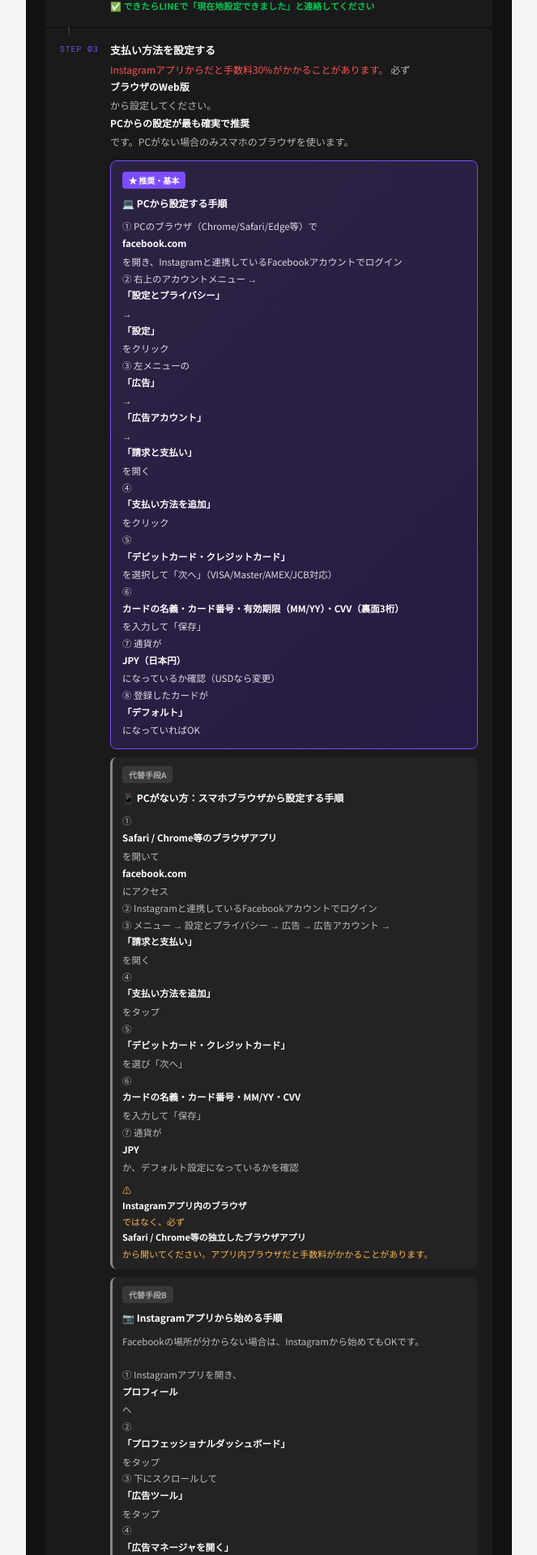
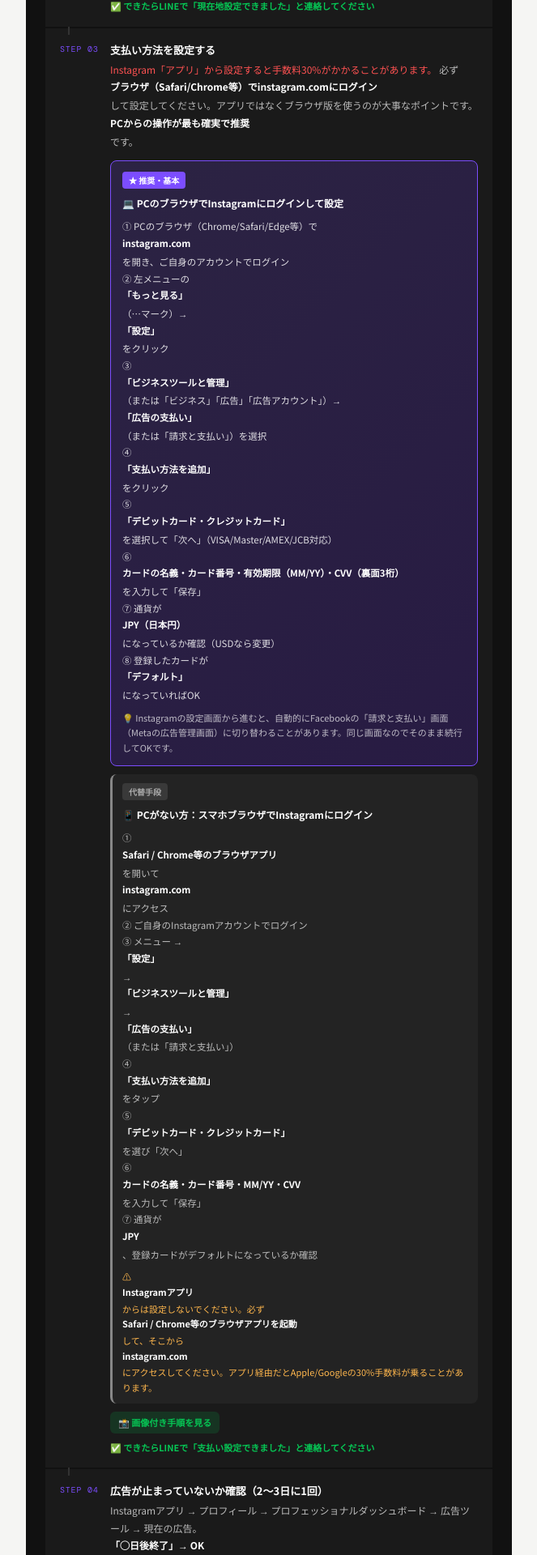
Before and after one commit to shittoruad-gif/ig-ad-guide, a Next.js app: page / in a window 1280 px wide. Shown: the part 3333-5253 px from the top of the page at 81% size, without its empty margins (308-971 px from the left). Built offline with nearby package versions, Linux system fonts and the light colour scheme.

Commit message:
S3: 支払い設定の推奨方法を「ブラウザでinstagram.comにログイン」に変更（PC推奨・スマホ代替）

```diff
--- a/src/components/slides/S3.tsx
+++ b/src/components/slides/S3.tsx
@@ -32,58 +32,41 @@
           <div className="flow-num">STEP 03</div>
           <div className="flow-text">
             <strong>支払い方法を設定する</strong>
-            <span style={{ fontSize: "12px", color: "#FF5252" }}>Instagramアプリからだと手数料30%がかかることがあります。</span>{" "}
-            <span style={{ fontSize: "12px", color: "rgba(255,255,255,.7)" }}>必ず<strong style={{ color: "white" }}>ブラウザのWeb版</strong>から設定してください。<strong style={{ color: "white" }}>PCからの設定が最も確実で推奨</strong>です。PCがない場合のみスマホのブラウザを使います。</span>
+            <span style={{ fontSize: "12px", color: "#FF5252" }}>Instagram「アプリ」から設定すると手数料30%がかかることがあります。</span>{" "}
+            <span style={{ fontSize: "12px", color: "rgba(255,255,255,.7)" }}>必ず<strong style={{ color: "white" }}>ブラウザ（Safari/Chrome等）でinstagram.comにログイン</strong>して設定してください。アプリではなくブラウザ版を使うのが大事なポイントです。<strong style={{ color: "white" }}>PCからの操作が最も確実で推奨</strong>です。</span>
 
             <span style={{ display: "block", marginTop: "12px", padding: "12px 14px", background: "linear-gradient(135deg, rgba(124,77,255,.18) 0%, rgba(101,31,255,.18) 100%)", borderRadius: "8px", border: "1.5px solid var(--accent)" }}>
               <span style={{ display: "inline-block", fontSize: "10px", fontWeight: 700, color: "white", background: "var(--accent)", padding: "2px 8px", borderRadius: "4px", marginBottom: "8px" }}>★ 推奨・基本</span>
-              <span style={{ display: "block", fontSize: "12px", fontWeight: 700, color: "white", marginBottom: "8px" }}>💻 PCから設定する手順</span>
+              <span style={{ display: "block", fontSize: "12px", fontWeight: 700, color: "white", marginBottom: "8px" }}>💻 PCのブラウザでInstagramにログインして設定</span>
               <span style={{ display: "block", fontSize: "11.5px", color: "rgba(255,255,255,.85)", lineHeight: 1.8 }}>
-                ① PCのブラウザ（Chrome/Safari/Edge等）で <strong style={{ color: "white" }}>facebook.com</strong> を開き、Instagramと連携しているFacebookアカウントでログイン<br />
-                ② 右上のアカウントメニュー → <strong style={{ color: "white" }}>「設定とプライバシー」</strong> → <strong style={{ color: "white" }}>「設定」</strong> をクリック<br />
-                ③ 左メニューの <strong style={{ color: "white" }}>「広告」</strong> → <strong style={{ color: "white" }}>「広告アカウント」</strong> → <strong style={{ color: "white" }}>「請求と支払い」</strong> を開く<br />
+                ① PCのブラウザ（Chrome/Safari/Edge等）で <strong style={{ color: "white" }}>instagram.com</strong> を開き、ご自身のアカウントでログイン<br />
+                ② 左メニューの <strong style={{ color: "white" }}>「もっと見る」</strong>（…マーク）→ <strong style={{ color: "white" }}>「設定」</strong> をクリック<br />
+                ③ <strong style={{ color: "white" }}>「ビジネスツールと管理」</strong>（または「ビジネス」「広告」「広告アカウント」）→ <strong style={{ color: "white" }}>「広告の支払い」</strong>（または「請求と支払い」）を選択<br />
                 ④ <strong style={{ color: "white" }}>「支払い方法を追加」</strong> をクリック<br />
                 ⑤ <strong style={{ color: "white" }}>「デビットカード・クレジットカード」</strong> を選択して「次へ」（VISA/Master/AMEX/JCB対応）<br />
                 ⑥ <strong style={{ color: "white" }}>カードの名義・カード番号・有効期限（MM/YY）・CVV（裏面3桁）</strong> を入力して「保存」<br />
                 ⑦ 通貨が <strong style={{ color: "white" }}>JPY（日本円）</strong> になっているか確認（USDなら変更）<br />
                 ⑧ 登録したカードが <strong style={{ color: "white" }}>「デフォルト」</strong> になっていればOK
               </span>
-            </span>
-
-            <span style={{ display: "block", marginTop: "10px", padding: "10px 12px", background: "rgba(255,255,255,.04)", borderRadius: "8px", borderLeft: "3px solid #888" }}>
-              <span style={{ display: "inline-block", fontSize: "10px", fontWeight: 700, color: "#aaa", background: "rgba(255,255,255,.1)", padding: "2px 8px", borderRadius: "4px", marginBottom: "8px" }}>代替手段A</span>
-              <span style={{ display: "block", fontSize: "12px", fontWeight: 700, color: "white", marginBottom: "8px" }}>📱 PCがない方：スマホブラウザから設定する手順</span>
-              <span style={{ display: "block", fontSize: "11.5px", color: "rgba(255,255,255,.7)", lineHeight: 1.8 }}>
-                ① <strong style={{ color: "white" }}>Safari / Chrome等のブラウザアプリ</strong>を開いて <strong style={{ color: "white" }}>facebook.com</strong> にアクセス<br />
-                ② Instagramと連携しているFacebookアカウントでログイン<br />
-                ③ メニュー → 設定とプライバシー → 広告 → 広告アカウント → <strong style={{ color: "white" }}>「請求と支払い」</strong> を開く<br />
-                ④ <strong style={{ color: "white" }}>「支払い方法を追加」</strong> をタップ<br />
-                ⑤ <strong style={{ color: "white" }}>「デビットカード・クレジットカード」</strong> を選び「次へ」<br />
-                ⑥ <strong style={{ color: "white" }}>カードの名義・カード番号・MM/YY・CVV</strong> を入力して「保存」<br />
-                ⑦ 通貨が <strong style={{ color: "white" }}>JPY</strong> か、デフォルト設定になっているかを確認
-              </span>
-              <span style={{ display: "block", marginTop: "8px", fontSize: "11px", color: "#FFB74D" }}>
-                ⚠ <strong>Instagramアプリ内のブラウザ</strong>ではなく、必ず<strong>Safari / Chrome等の独立したブラウザアプリ</strong>から開いてください。アプリ内ブラウザだと手数料がかかることがあります。
+              <span style={{ display: "block", marginTop: "8px", fontSize: "11px", color: "rgba(255,255,255,.7)" }}>
+                💡 Instagramの設定画面から進むと、自動的にFacebookの「請求と支払い」画面（Metaの広告管理画面）に切り替わることがあります。同じ画面なのでそのまま続行してOKです。
               </span>
             </span>
 
             <span style={{ display: "block", marginTop: "10px", padding: "10px 12px", background: "rgba(255,255,255,.04)", borderRadius: "8px", borderLeft: "3px solid #888" }}>
-              <span style={{ display: "inline-block", fontSize: "10px", fontWeight: 700, color: "#aaa", background: "rgba(255,255,255,.1)", padding: "2px 8px", borderRadius: "4px", marginBottom: "8px" }}>代替手段B</span>
-              <span style={{ display: "block", fontSize: "12px", fontWeight: 700, color: "white", marginBottom: "8px" }}>📷 Instagramアプリから始める手順</span>
+              <span style={{ display: "inline-block", fontSize: "10px", fontWeight: 700, color: "#aaa", background: "rgba(255,255,255,.1)", padding: "2px 8px", borderRadius: "4px", marginBottom: "8px" }}>代替手段</span>
+              <span style={{ display: "block", fontSize: "12px", fontWeight: 700, color: "white", marginBottom: "8px" }}>📱 PCがない方：スマホブラウザでInstagramにログイン</span>
               <span style={{ display: "block", fontSize: "11.5px", color: "rgba(255,255,255,.7)", lineHeight: 1.8 }}>
-                Facebookの場所が分からない場合は、Instagramから始めてもOKです。<br /><br />
-                ① Instagramアプリを開き、<strong style={{ color: "white" }}>プロフィール</strong>へ<br />
-                ② <strong style={{ color: "white" }}>「プロフェッショナルダッシュボード」</strong> をタップ<br />
-                ③ 下にスクロールして <strong style={{ color: "white" }}>「広告ツール」</strong> をタップ<br />
-                ④ <strong style={{ color: "white" }}>「広告マネージャを開く」</strong>（または「請求」「支払い設定」）をタップ<br />
-                ⑤ ここで <strong style={{ color: "#FFB74D" }}>「ブラウザで開く」</strong> を選択（アプリ内のままだと手数料30%発生のリスク）<br />
-                ⑥ Safari/Chromeで開いたら、Facebookの <strong style={{ color: "white" }}>「請求と支払い」</strong> 画面が表示されます<br />
-                ⑦ <strong style={{ color: "white" }}>「支払い方法を追加」</strong> → デビット/クレジットカードを選択<br />
-                ⑧ <strong style={{ color: "white" }}>カード名義・番号・MM/YY・CVV</strong> を入力して「保存」<br />
-                ⑨ 通貨が <strong style={{ color: "white" }}>JPY</strong>、登録カードがデフォルトになっているか確認
+                ① <strong style={{ color: "white" }}>Safari / Chrome等のブラウザアプリ</strong>を開いて <strong style={{ color: "white" }}>instagram.com</strong> にアクセス<br />
+                ② ご自身のInstagramアカウントでログイン<br />
+                ③ メニュー → <strong style={{ color: "white" }}>「設定」</strong> → <strong style={{ color: "white" }}>「ビジネスツールと管理」</strong> → <strong style={{ color: "white" }}>「広告の支払い」</strong>（または「請求と支払い」）<br />
+                ④ <strong style={{ color: "white" }}>「支払い方法を追加」</strong> をタップ<br />
+                ⑤ <strong style={{ color: "white" }}>「デビットカード・クレジットカード」</strong> を選び「次へ」<br />
+                ⑥ <strong style={{ color: "white" }}>カードの名義・カード番号・MM/YY・CVV</strong> を入力して「保存」<br />
+                ⑦ 通貨が <strong style={{ color: "white" }}>JPY</strong>、登録カードがデフォルトになっているか確認
               </span>
               <span style={{ display: "block", marginTop: "8px", fontSize: "11px", color: "#FFB74D" }}>
-                ⚠ ⑤で<strong>必ずブラウザに切り替える</strong>こと。Instagramアプリ内のままカード登録すると、Apple/Google経由で30%の手数料が上乗せされる場合があります。
+                ⚠ <strong>Instagramアプリ</strong>からは設定しないでください。必ず<strong>Safari / Chrome等のブラウザアプリを起動</strong>して、そこから <strong>instagram.com</strong> にアクセスしてください。アプリ経由だとApple/Googleの30%手数料が乗ることがあります。
               </span>
             </span>
 
```
